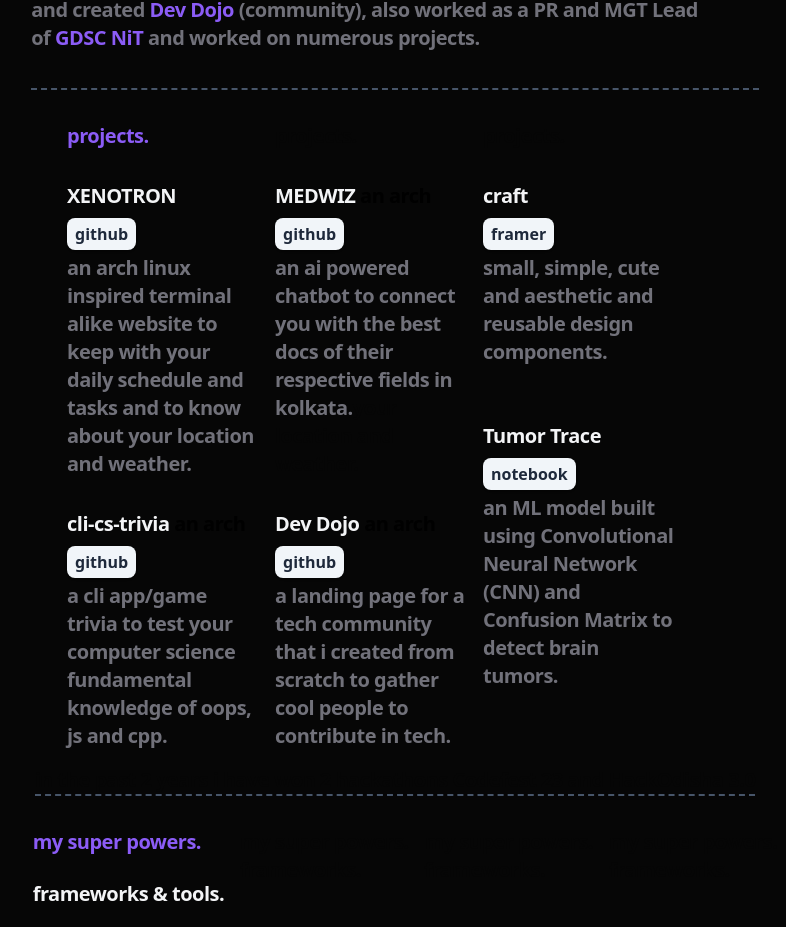
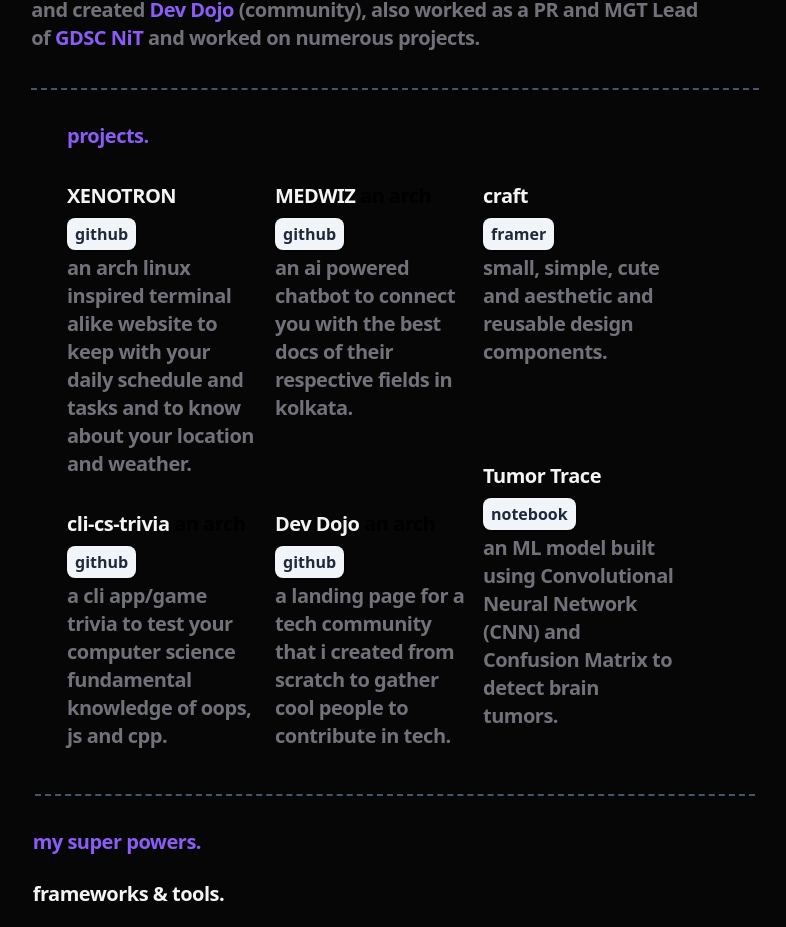
Before and after one commit to Sayak-Bhunia/test, a React (Vite) app: page / in a window 1280 px wide. Shown: the part 498-1425 px from the top of the page, without its empty margins (237-1023 px from the left). Built offline with nearby package versions, Linux system fonts and the light colour scheme.

Commit message:
Update Content.jsx

```diff
--- a/src/components/Content.jsx
+++ b/src/components/Content.jsx
@@ -175,7 +175,7 @@
               a landing page for a tech community that i created from scratch to gather cool people to contribute in tech.
             </h3>
           </div>
-          <div className="text-left mb-8 lg:mr-4">
+          <div className="text-left mb-4 lg:mr-4">
             <h3 className="text-custom scroll-m-20 text-xl font-semibold tracking-tight mb-6 w-full max-w-48">
               projects.
             </h3>
@@ -185,7 +185,7 @@
             <a href="https://framer.com/projects/dash--9u05T5owvGQ2DBd46moQ-gkN7U?node=augiA20Il" target="_blank"><button class="mt-2 mb-1 bg-slate-100 text-slate-800 hover:bg-slate-600 hover:text-gray-100 font-semibold py-1 px-2 rounded-lg shadow">
               framer
             </button></a>
-            <h3 className="text-zinc-500 scroll-m-20 text-xl font-semibold tracking-tight mb-14 w-full max-w-48">
+            <h3 className="text-zinc-500 scroll-m-20 text-xl font-semibold tracking-tight mb-24 w-full max-w-48">
               small, simple, cute and aesthetic and reusable design components.
             </h3>
             <h3 className="scroll-m-20 text-xl font-semibold tracking-tight mt-8 w-full max-w-48">
```
